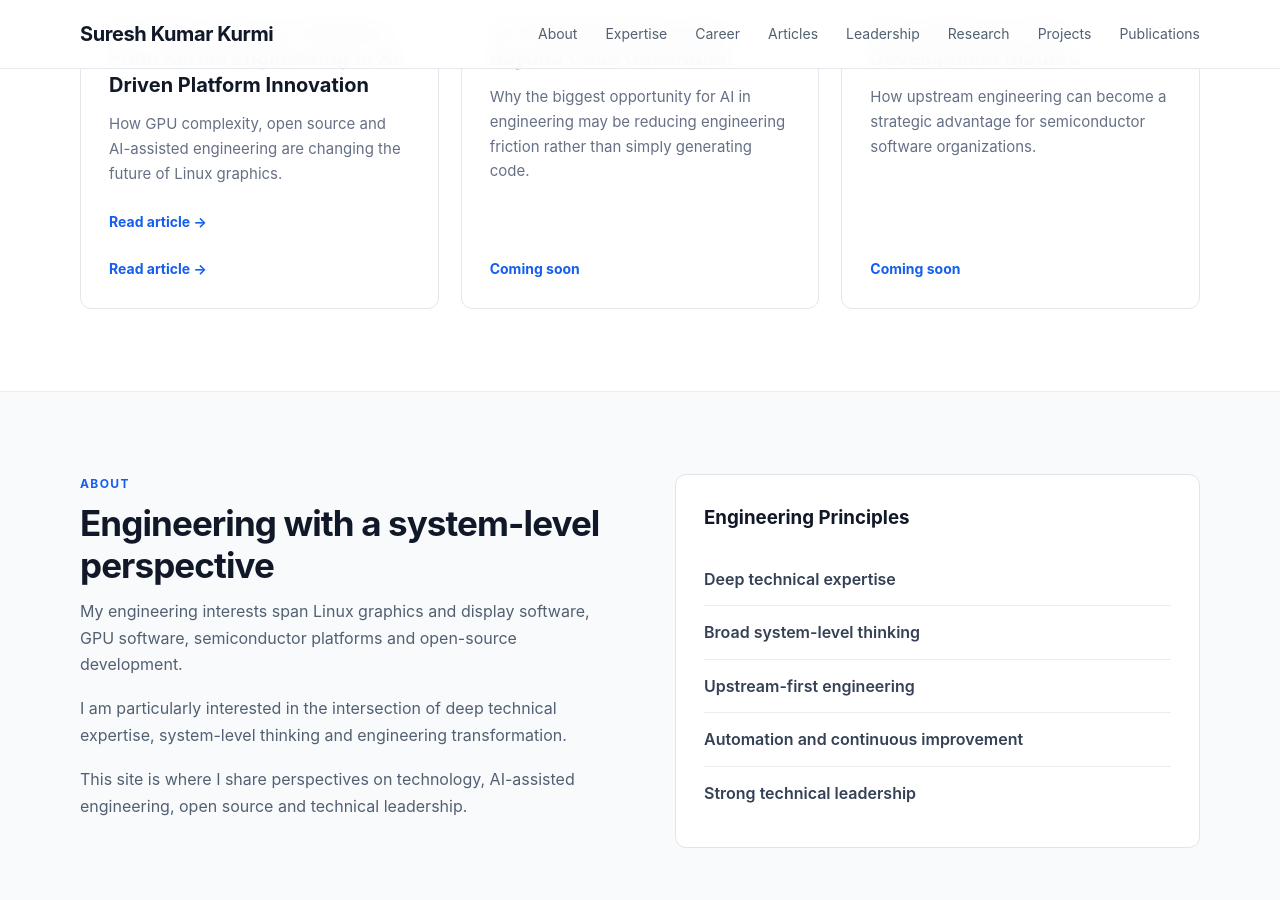
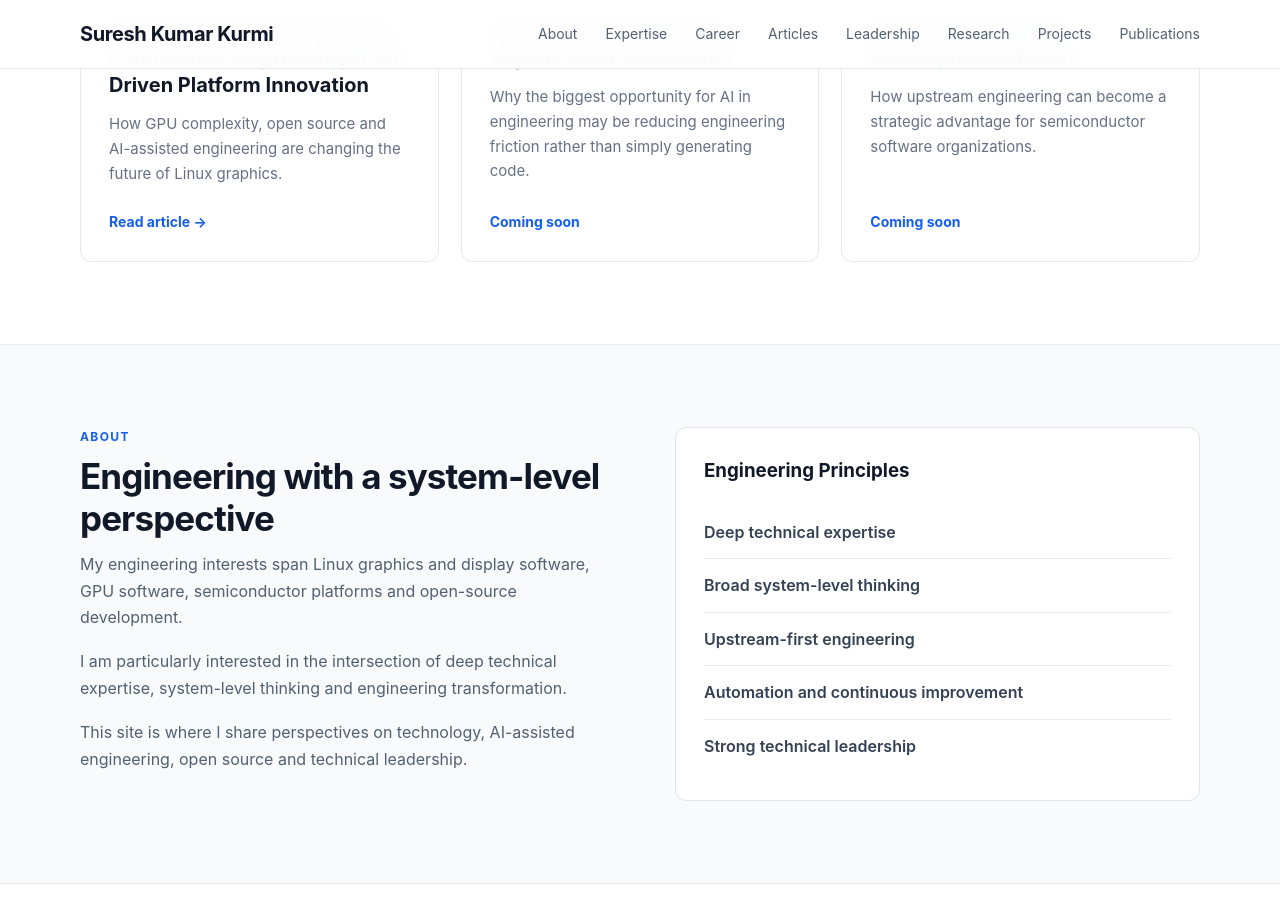
Before and after one commit to sureshkurmi-1/sureshkurmi-1.github.io, a Jekyll site: the page index.html, which Jekyll copies as it is, in a window 1280 px wide and 900 px high, scrolled down 2987 px. Built offline with Jekyll 4.4.1, drawn with Linux system fonts in a browser that asks for light colours.

Commit message:
Update index.html

```diff
--- a/index.html
+++ b/index.html
@@ -910,11 +910,6 @@
                     Read article →
                 </a>
 
-                <a class="article-link"
-                   href="/2026/09/06/why-upstream-first-development-matters/">
-                    Read article →
-                </a>
-
             </article>
 
 
```
